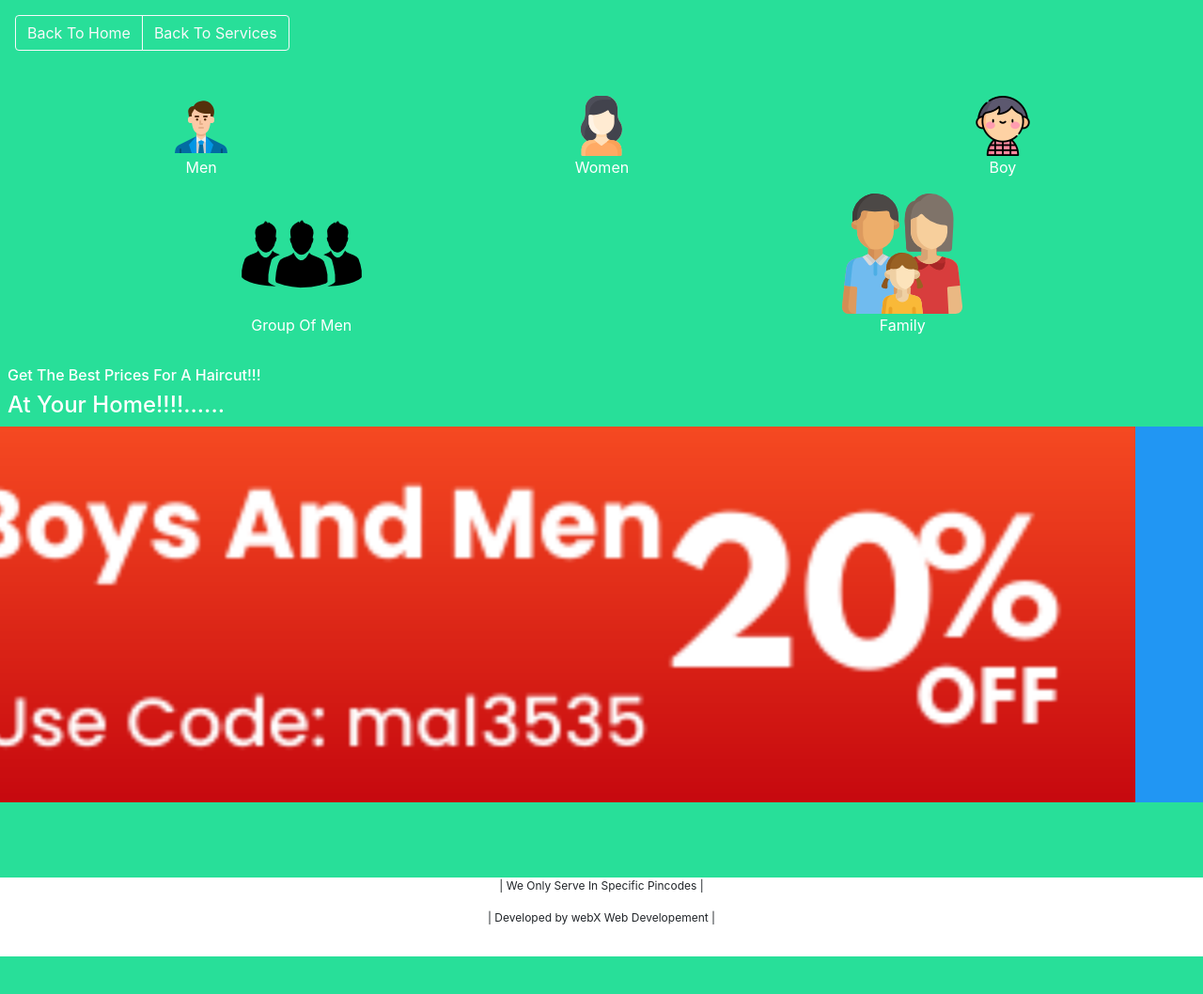
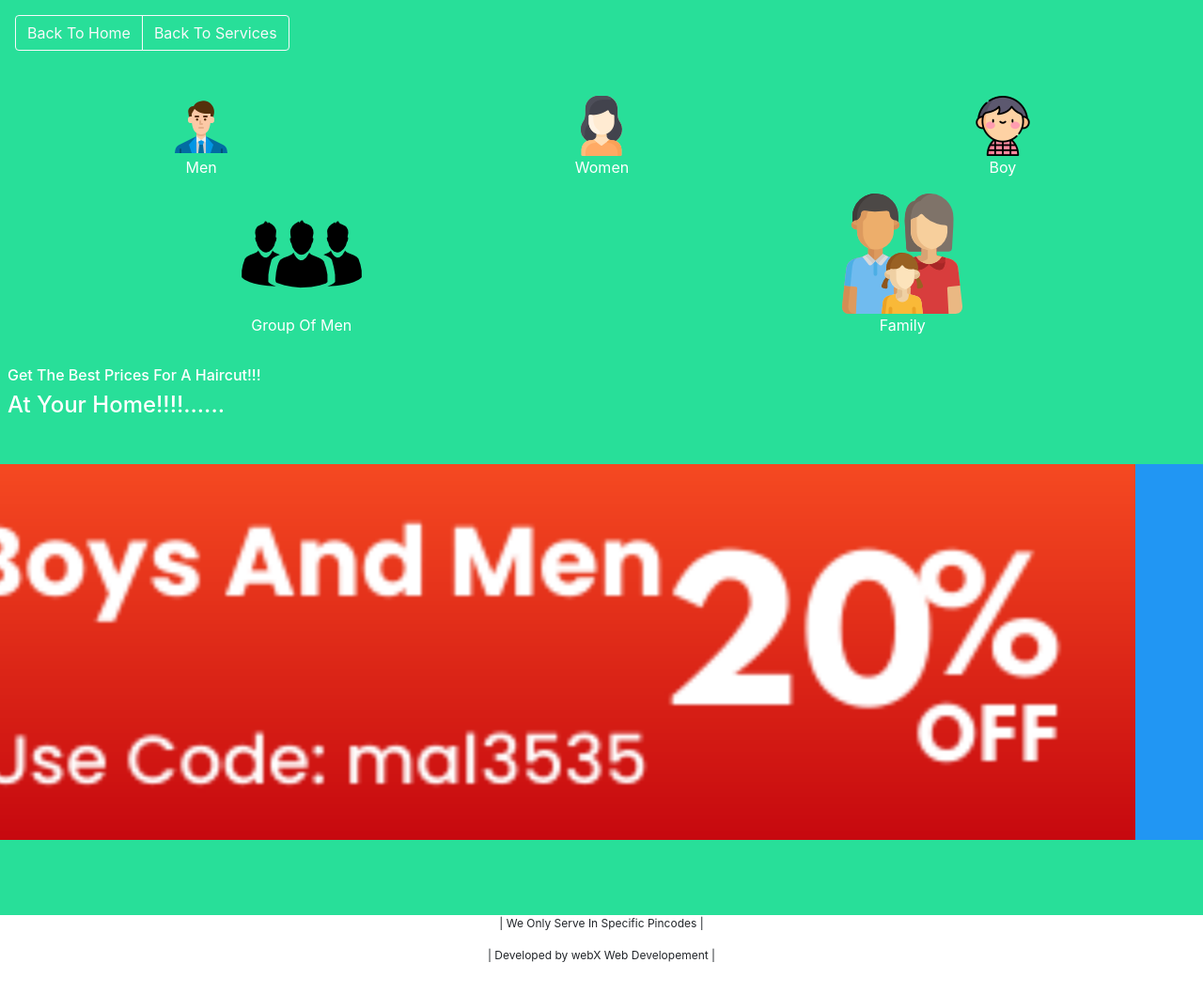
Before and after one commit to IMBkilldroid/AZM, a plain HTML site: page BARBER.html in a window 1280 px wide. Shown: the whole page at 94% size. Before the commit the page ends 1018 px from the top, so only its background shows below. Drawn offline with nearby package versions, Linux system fonts and the light colour scheme.

Commit message:
Update BARBER.css

```diff
--- a/BARBER.css
+++ b/BARBER.css
@@ -37,5 +37,6 @@ footer{
   padding-bottom: 1rem;
   text-align: center;
 }
-
+.carousel{
+  margin-top: 3rem;
 }
```
